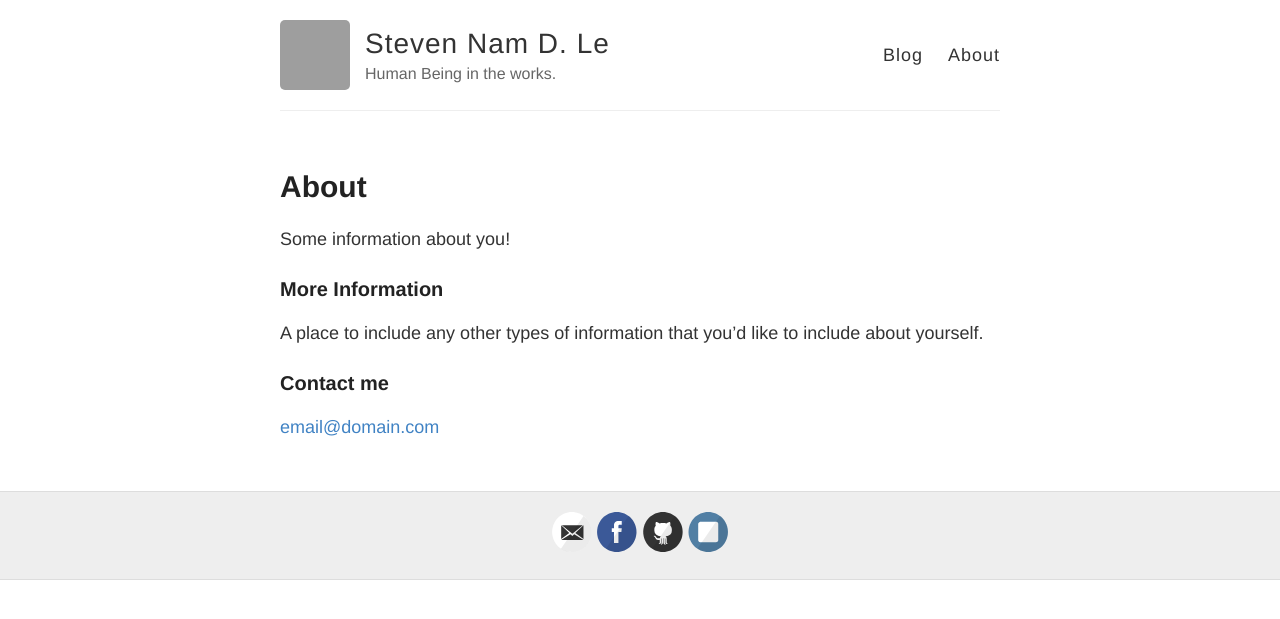
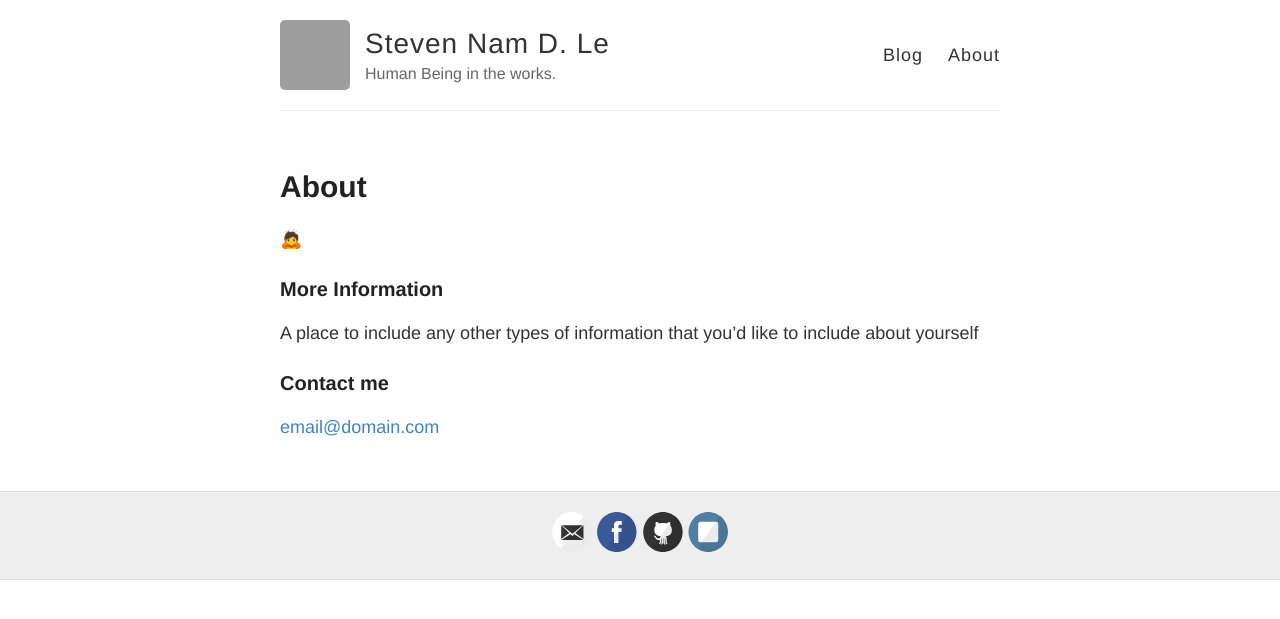
Before and after one commit to gishsteven/gishsteven.github.io, a Jekyll site: the page built from about.md, in a window 1280 px wide. Shown: the top 619 px of the page. Built offline with Jekyll 4.4.1, drawn with Linux system fonts in a browser that asks for light colours; emoji names are drawn with the system emoji font; Markdown is read by kramdown in place of the engine named in the settings; grey boxes are pictures that could not be loaded.

Commit message:
Updated about.md

```diff
--- a/about.md
+++ b/about.md
@@ -2,13 +2,15 @@
 layout: page
 title: About
 permalink: /about/
+published: true
 ---
 
-Some information about you!
+
+:bow:
 
 ### More Information
 
-A place to include any other types of information that you'd like to include about yourself.
+A place to include any other types of information that you'd like to include about yourself
 
 ### Contact me
 
```
